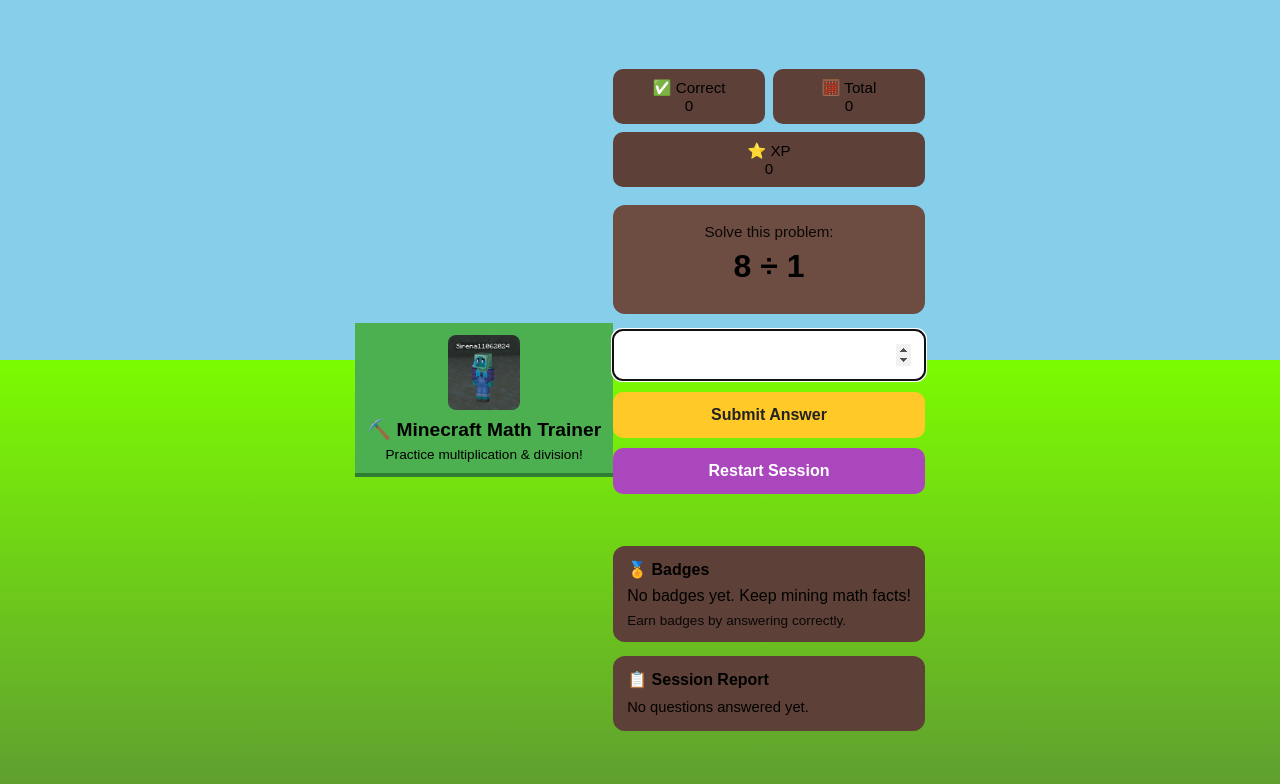
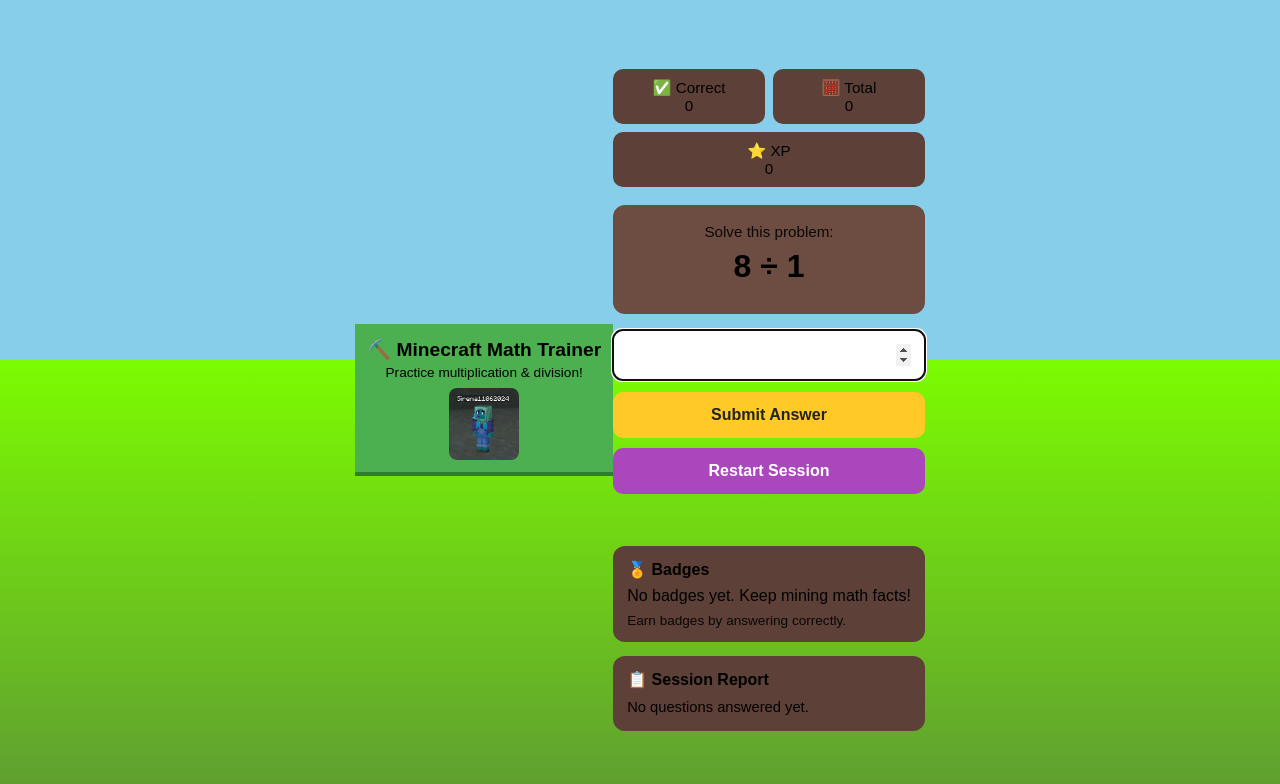
Before and after one commit to gregaurit/code, a plain HTML site: page index.html in a window 1280 px wide. Drawn offline with Linux system fonts and the light colour scheme.

Commit message:
Update index.html

```diff
--- a/index.html
+++ b/index.html
@@ -34,29 +34,26 @@
 
 .header {
   background: #4caf50;
-  padding: 12px 12px 10px;
+  padding: 14px 12px 12px;
   text-align: center;
   border-bottom: 4px solid #2e7d32;
-}
-
-.character-top {
-  display: block;
-  width: 72px;
-  height: auto;
-  margin: 0 auto 8px;
-  border-radius: 8px;
 }
 
 .header h1 {
   margin: 0;
   font-size: 1.2rem;
-  line-height: 1.2;
 }
 
 .header p {
-  margin: 6px 0 0;
+  margin: 4px 0 8px 0;
   font-size: 0.85rem;
-  line-height: 1.2;
+}
+
+.character-top {
+  display: block;
+  width: 70px;
+  margin: 0 auto;
+  border-radius: 8px;
 }
 
     .stats {
@@ -179,9 +176,12 @@
 <body>
 
 <div class="header">
-  <img src="character.png" class="character-top" alt="Minecraft character">
+
   <h1>⛏️ Minecraft Math Trainer</h1>
   <p>Practice multiplication & division!</p>
+
+  <img src="character.png" class="character-top" alt="Minecraft character">
+
 </div>
 
     <div class="content">
```
